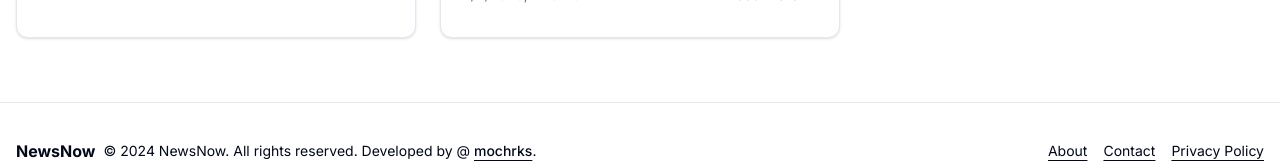
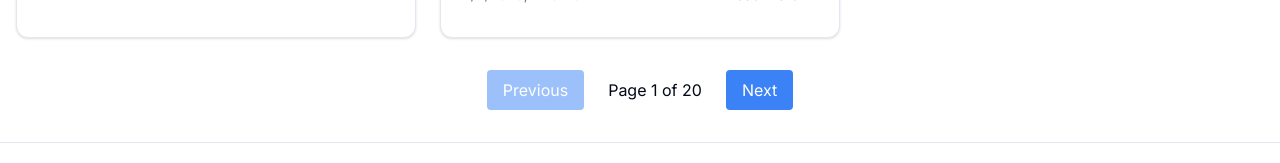
Before and after one commit to Mochrks/web-news-scraping, a Next.js app: page / in a window 1280 px wide. Shown: the part 5107-5270 px from the top of the page. Built offline with nearby package versions, Linux system fonts and the light colour scheme.

Commit message:
fix : unused file

```diff
--- a/app/article/[id]/page.tsx
+++ b/app/article/[id]/page.tsx
@@ -63,7 +63,7 @@ export default function ArticlePage({ params }: { params: { id: string } }) {
           <p className="text-sm text-muted-foreground">Author: {article.author}</p>
         </CardFooter>
       </Card>
-      <Comments articleId={article.id} />
+      <Comments />
     </div>
   )
 }
--- a/app/category/[category]/page.tsx
+++ b/app/category/[category]/page.tsx
@@ -9,7 +9,6 @@ import Image from "next/image"
 import Link from "next/link"
 import { Grid2X2, List } from 'lucide-react'
 import { newsByCategory } from '@/lib/mockData'
-import { Pagination } from '@/components/ui/pagination'
 
 const ITEMS_PER_PAGE = 40;
 
@@ -73,11 +72,25 @@ export default function CategoryPage({ params }: { params: { category: string }
         ))}
       </div>
       <div className="mt-8">
-        <Pagination
-          currentPage={currentPage}
-          totalPages={totalPages}
-          onPageChange={setCurrentPage}
-        />
+        <div className="mt-8 flex justify-center">
+          <button
+            onClick={() => setCurrentPage((prev) => Math.max(prev - 1, 1))}
+            disabled={currentPage === 1}
+            className="px-4 py-2 mx-2 bg-blue-500 text-white rounded disabled:opacity-50"
+          >
+            Previous
+          </button>
+          <span className="px-4 py-2">
+            Page {currentPage} of {totalPages}
+          </span>
+          <button
+            onClick={() => setCurrentPage((prev) => Math.min(prev + 1, totalPages))}
+            disabled={currentPage === totalPages}
+            className="px-4 py-2 mx-2 bg-blue-500 text-white rounded disabled:opacity-50"
+          >
+            Next
+          </button>
+        </div>
       </div>
     </div>
   )
--- a/app/page.tsx
+++ b/app/page.tsx
@@ -8,7 +8,7 @@ import Image from "next/image"
 import Link from "next/link"
 import { Grid2X2, List, TrendingUp } from 'lucide-react'
 import { allNews, trendingNews } from '@/lib/mockData'
-import { Pagination } from '@/components/ui/pagination'
+// import { Pagination } from '@/components/ui/pagination'
 import dynamic from 'next/dynamic'
 
 const DynamicToggleGroup = dynamic(() => import('@/components/ui/toggle-group').then(mod => mod.ToggleGroup), { ssr: false })
@@ -150,12 +150,25 @@ export default function Home() {
         ))}
       </div>
       <div className="mt-8">
-        <Pagination
-          currentPage={currentPage}
-          totalPages={totalPages}
-          onPageChange={setCurrentPage}
-
-        />
+        <div className="mt-8 flex justify-center">
+          <button
+            onClick={() => setCurrentPage((prev) => Math.max(prev - 1, 1))}
+            disabled={currentPage === 1}
+            className="px-4 py-2 mx-2 bg-blue-500 text-white rounded disabled:opacity-50"
+          >
+            Previous
+          </button>
+          <span className="px-4 py-2">
+            Page {currentPage} of {totalPages}
+          </span>
+          <button
+            onClick={() => setCurrentPage((prev) => Math.min(prev + 1, totalPages))}
+            disabled={currentPage === totalPages}
+            className="px-4 py-2 mx-2 bg-blue-500 text-white rounded disabled:opacity-50"
+          >
+            Next
+          </button>
+        </div>
       </div>
     </div>
   )
--- a/components/pagination.tsx
+++ b/components/pagination.tsx
@@ -12,6 +12,7 @@ export function Pagination({ currentPage, totalPages, onPageChange }: Pagination
   const halfVisiblePages = Math.floor(maxVisiblePages / 2);
 
   let startPage = Math.max(currentPage - halfVisiblePages, 1);
+  // eslint-disable-next-line prefer-const
   let endPage = Math.min(startPage + maxVisiblePages - 1, totalPages);
 
   if (endPage - startPage + 1 < maxVisiblePages) {
--- a/package.json
+++ b/package.json
@@ -17,6 +17,7 @@
     "class-variance-authority": "^0.7.1",
     "clsx": "^2.1.1",
     "lucide-react": "^0.468.0",
+    "my-app": "file:",
     "next": "14.2.20",
     "next-themes": "^0.4.4",
     "react": "^18",
```
Also changed, not shown: components/comments.tsx (+4 -5 lines), 1 other file (tests, documents, lock files or other folders).
